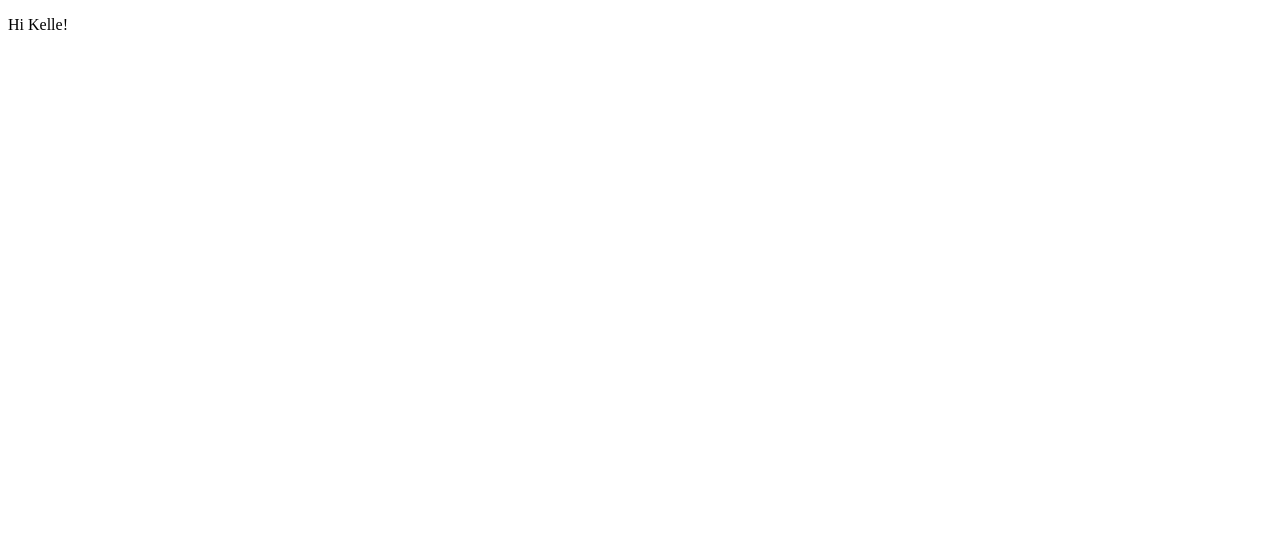
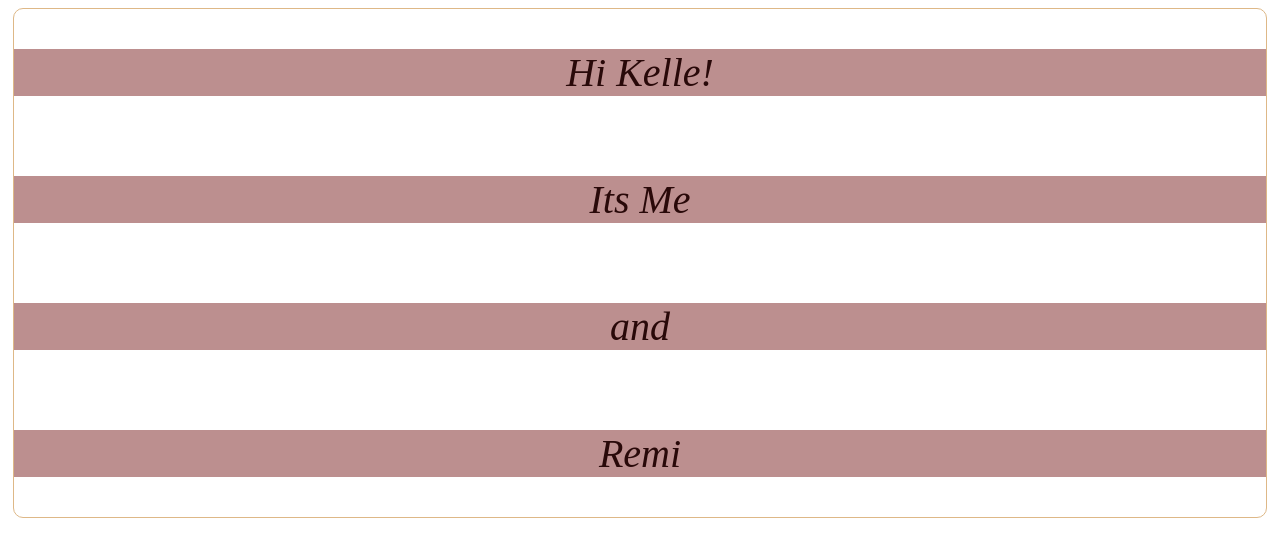
Before and after one commit to rcollege/example1, a plain HTML site: page index.html in a window 1280 px wide. Drawn offline with Linux system fonts and the light colour scheme.

Commit message:
added divs and finesse

```diff
--- a/index.html
+++ b/index.html
@@ -1,6 +1,16 @@
 <!DOCTYPE html>
 <html lang="en-US">
+    <head>
+        <link href="styles.css" rel="stylesheet" type="text/css" media="all">
+        <title>main</title>
+    </head>
 <body>
-    <p>Hi Kelle!</p>
+    <div class="container">
+        <div><p>Hi Kelle!</p></div>
+        <div><p>Its Me</p></div>
+        <div><p>and</p></div>
+        <div><p>Remi</p></div>
+    </div>
+
 </body>
 </html>
--- /dev/null
+++ b/styles.css
@@ -0,0 +1,20 @@
+p {
+        background-color: rosybrown;
+        text-align: center;
+    color:rgb(41, 9, 9);
+
+    font-style: italic;
+    font-size: 40px;
+    font-weight: 20;
+
+}
+.container{
+border:1px solid burlywood;
+border-radius:10px;
+margin:5px;
+display: flex;
+    align-content: stretch;
+    align-items: stretch;
+    flex-wrap: wrap;
+    flex-direction: column;
+}
```
